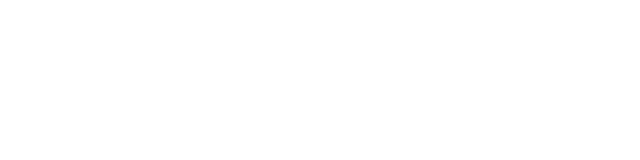
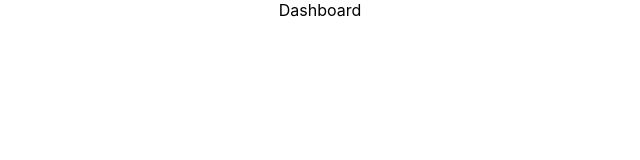
Before and after one commit to hpham2/Complex-app-framework, a React (Create React App) app: page / in a window 1280 px wide. Shown: the top 160 px of the page, without its empty margins (320-960 px from the left). Built offline with nearby package versions, Linux system fonts and the light colour scheme.

Commit message:
Define main routes

```diff
--- a/package.json
+++ b/package.json
@@ -12,6 +12,7 @@
     "@types/react-dom": "^18.3.0",
     "react": "^18.3.1",
     "react-dom": "^18.3.1",
+    "react-router-dom": "^6.23.1",
     "react-scripts": "5.0.1",
     "typescript": "^4.9.5",
     "web-vitals": "^2.1.4"
--- a/src/App.tsx
+++ b/src/App.tsx
@@ -1,8 +1,24 @@
 import React from "react";
 import "./App.css";
+import { BrowserRouter as Router, Routes, Route } from "react-router-dom";
+import Analytics from "./pages/analytics/Analytics";
+import Dashboard from "./pages/dashboard/Dashboard";
+import Management from "./pages/management/Management";
+import { MainRoutes } from "./routes";
 
 function App() {
-  return <div className="App"></div>;
+  return (
+    <div className="App">
+      <Router>
+        <Routes>
+          <Route path={MainRoutes.dashboard} element={<Dashboard />} />
+          <Route path={MainRoutes.analytics} element={<Analytics />} />
+          <Route path={MainRoutes.management} element={<Management />} />
+          <Route path="*" element={<Dashboard />} />
+        </Routes>
+      </Router>
+    </div>
+  );
 }
 
 export default App;
--- /dev/null
+++ b/src/pages/analytics/Analytics.tsx
@@ -0,0 +1,5 @@
+const Analytics = () => {
+  return <div>Analytics</div>;
+};
+
+export default Analytics;
--- /dev/null
+++ b/src/pages/dashboard/Dashboard.tsx
@@ -0,0 +1,5 @@
+const Dashboard = () => {
+  return <div>Dashboard</div>;
+};
+
+export default Dashboard;
--- /dev/null
+++ b/src/pages/management/Management.tsx
@@ -0,0 +1,5 @@
+const Management = () => {
+  return <div>Management</div>;
+};
+
+export default Management;
--- /dev/null
+++ b/src/routes.ts
@@ -0,0 +1,5 @@
+export enum MainRoutes {
+  dashboard = "/",
+  analytics = "/analytics",
+  management = "/management",
+}
```
Also changed, not shown: 1 other file (tests, documents, lock files or other folders).
